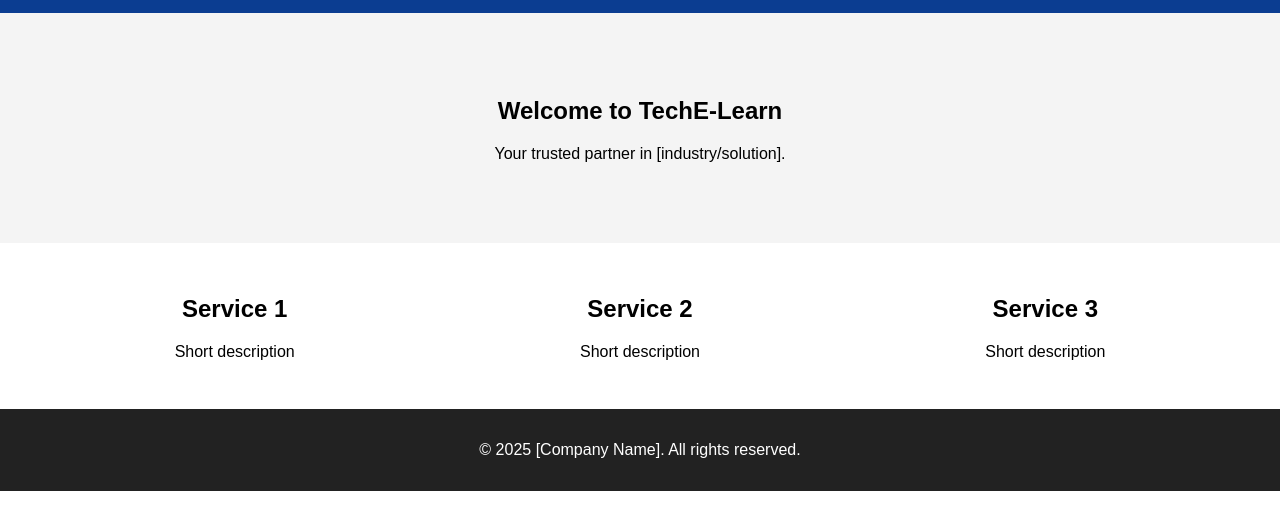
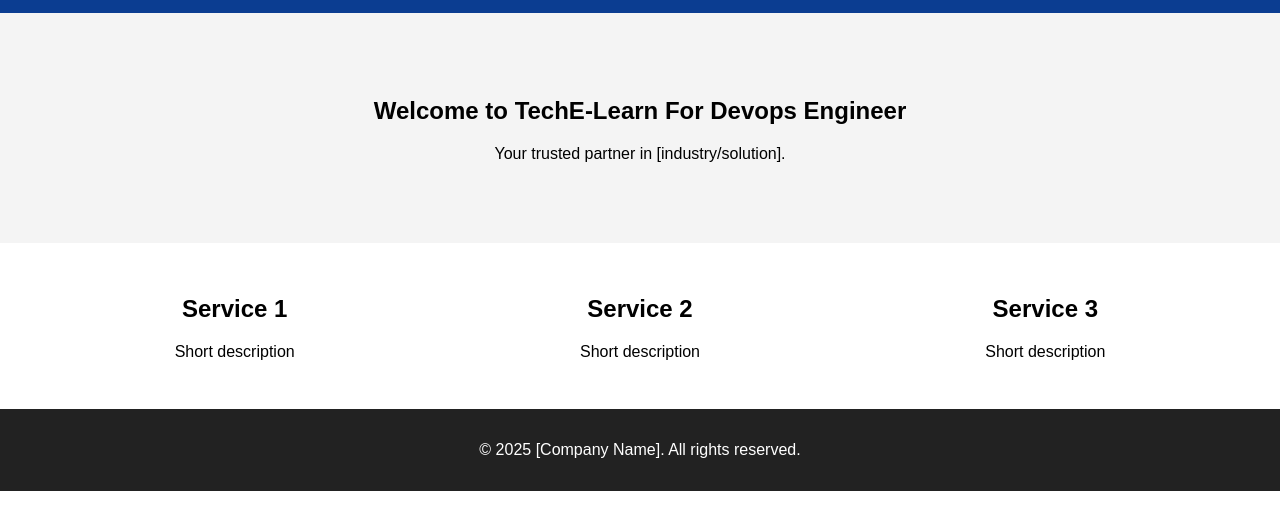
Before and after one commit to chavdajatin/Prectise, a plain HTML site: page index.html in a window 1280 px wide. Shown: the part 69-598 px from the top of the page. Drawn offline with Linux system fonts and the light colour scheme; files that its build step writes are made by us from their sources.

Commit message:
new change in dev env

```diff
--- a/index.html
+++ b/index.html
@@ -21,7 +21,7 @@
 
   <main>
     <section class="hero">
-      <h1>Welcome to TechE-Learn</h1>
+      <h1>Welcome to TechE-Learn For Devops Engineer</h1>
       <p>Your trusted partner in [industry/solution].</p>
     </section>
     <section class="features">
```
